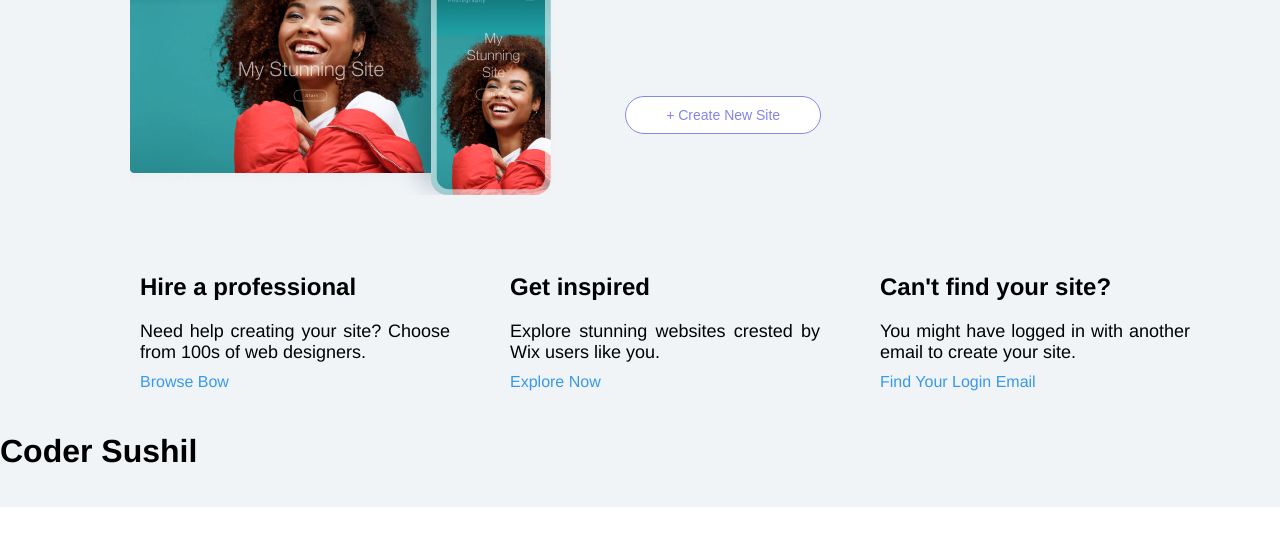
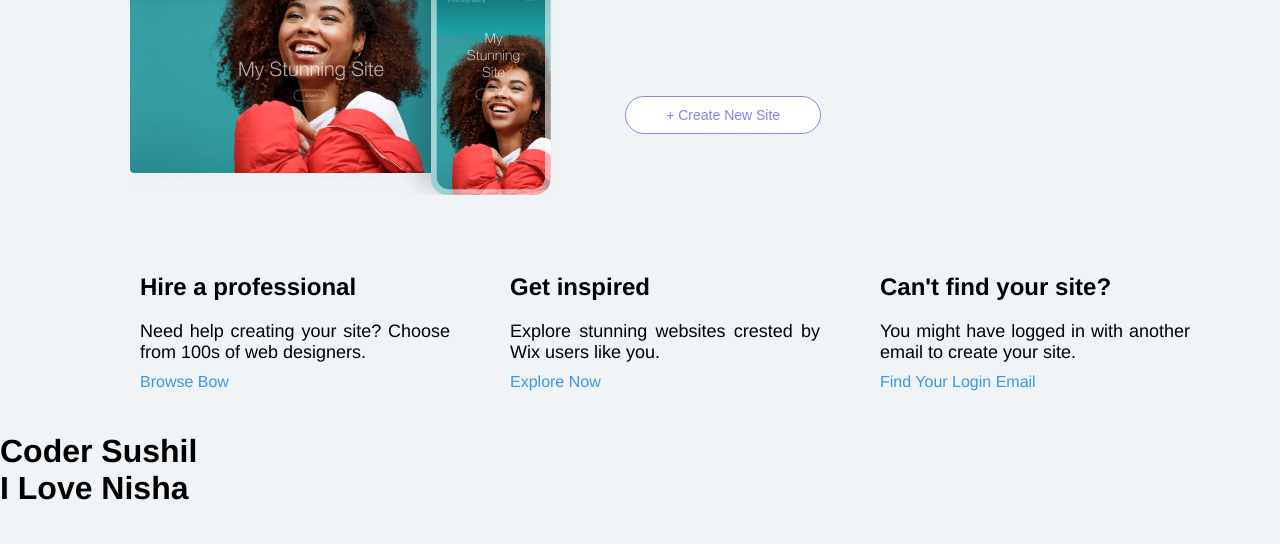
Before and after one commit to sushil2817/Customized_Website, a plain HTML site: page index.html in a window 1280 px wide. Shown: the part 322-866 px from the top of the page. Before the commit the page ends 829 px from the top, so only its background shows below. Drawn offline with Linux system fonts and the light colour scheme.

Commit message:
Update index.html

```diff
--- a/index.html
+++ b/index.html
@@ -97,6 +97,7 @@
     </table>
 
        <h1>Coder Sushil</h1>
+       <h1>I Love Nisha</h1>
   </div>
   <footer class="footer">
     <h1>This</h1>
```
